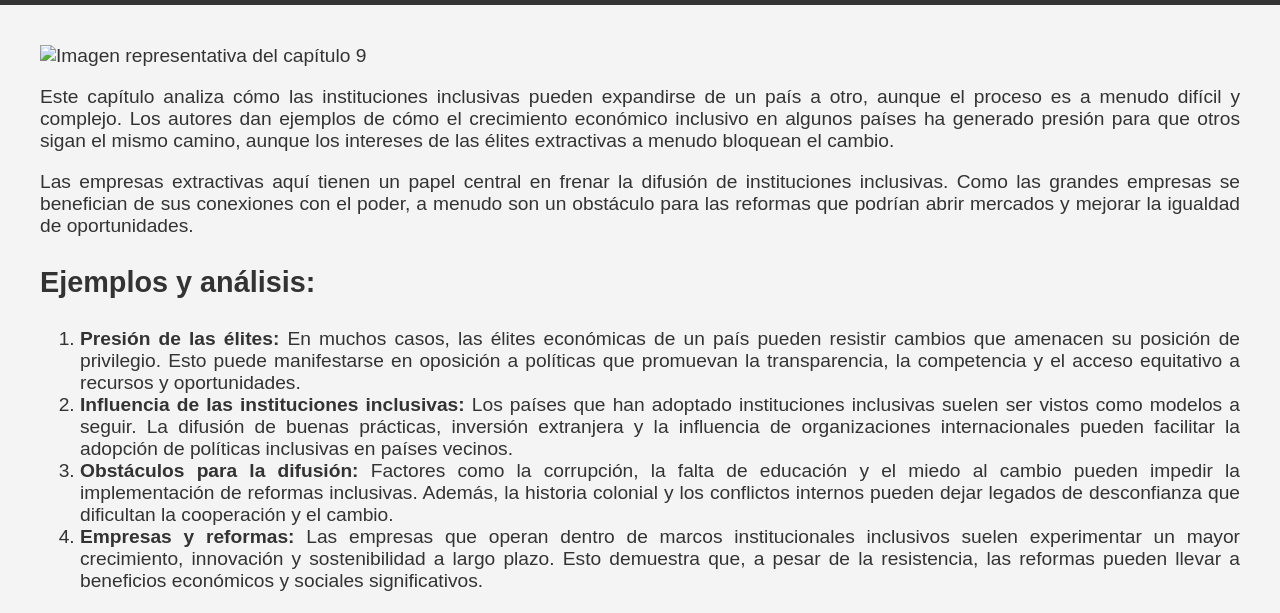
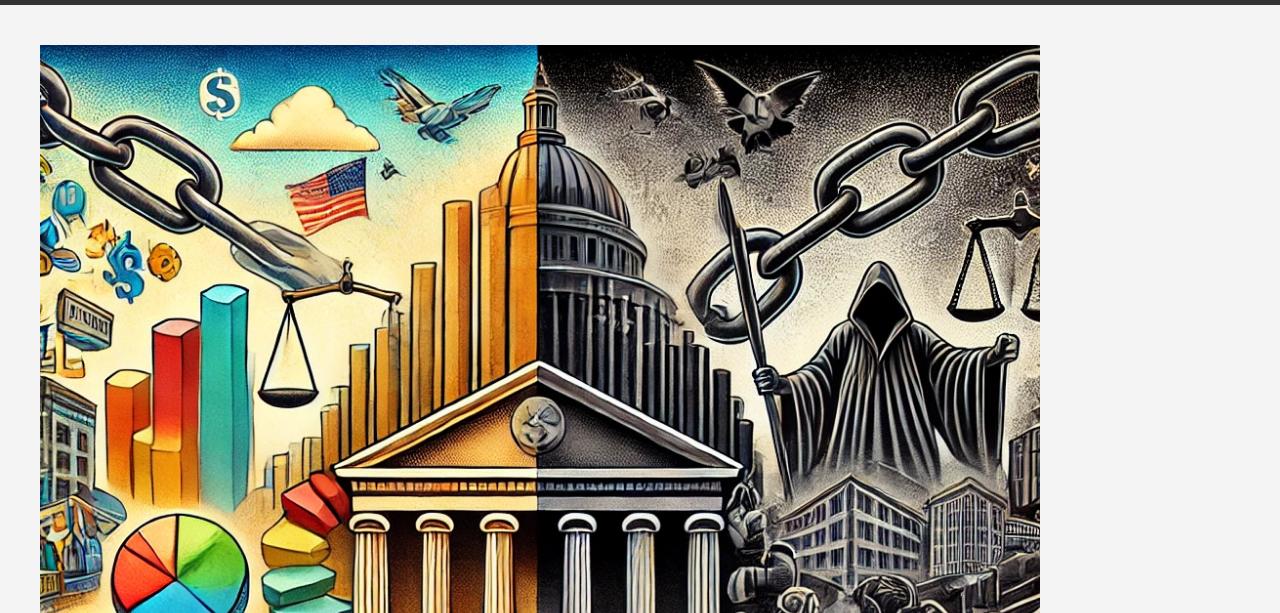
Before and after one commit to JesusGarciaSantiago/portafolio_Ubaldo, a plain HTML site: page Portafolio/paises_fracasan/content9.html in a window 1280 px wide. Shown: the part 63-676 px from the top of the page. Drawn offline with Linux system fonts and the light colour scheme.

Commit message:
paises fracasan

```diff
--- a/Portafolio/paises_fracasan/content9.html
+++ b/Portafolio/paises_fracasan/content9.html
@@ -17,7 +17,7 @@
         <section class="chapter-content">
             <div class="main-content">
                 <div class="image-placeholder">
-                    <img src="../paises_fracasan/images/i9.jpg" alt="Imagen representativa del capítulo 9">
+                    <img src="../paises_fracasan/images/9.webp" alt="Imagen representativa del capítulo 9">
                 </div>
                 <div id="content"></div>
             </div>
--- a/Portafolio/paises_fracasan/stylesresum.css
+++ b/Portafolio/paises_fracasan/stylesresum.css
@@ -83,7 +83,7 @@ button:hover {
 }
 
 .image-placeholder img {
-    width: 200px; /* Ajusta el tamaño de la imagen */
+    width: 1000px; /* Ajusta el tamaño de la imagen */
     height: auto; /* Mantiene la proporción de la imagen */
 }
 .chapter-content {
```
Also changed, not shown: Portafolio/paises_fracasan/images/9.webp (added).
